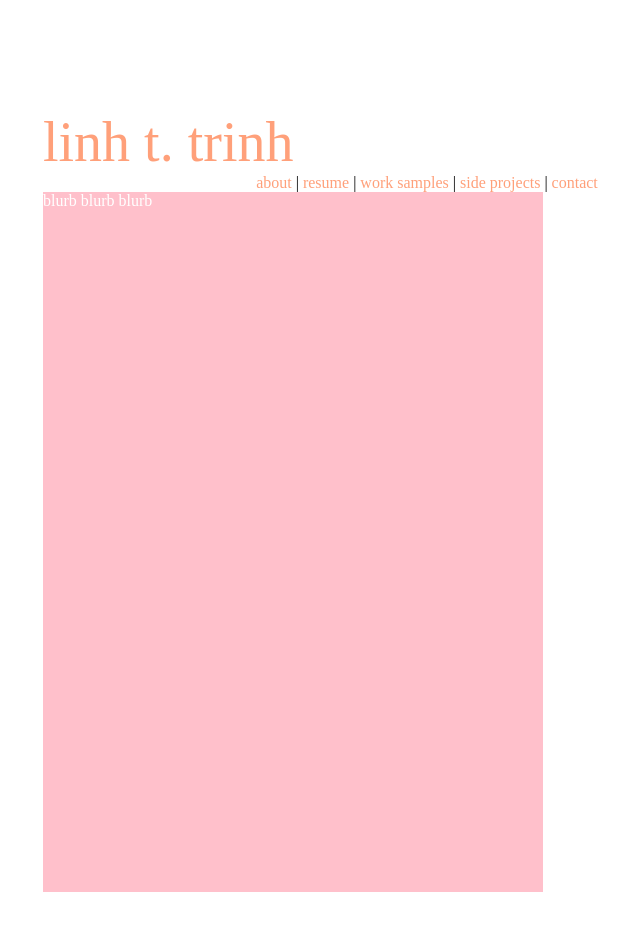
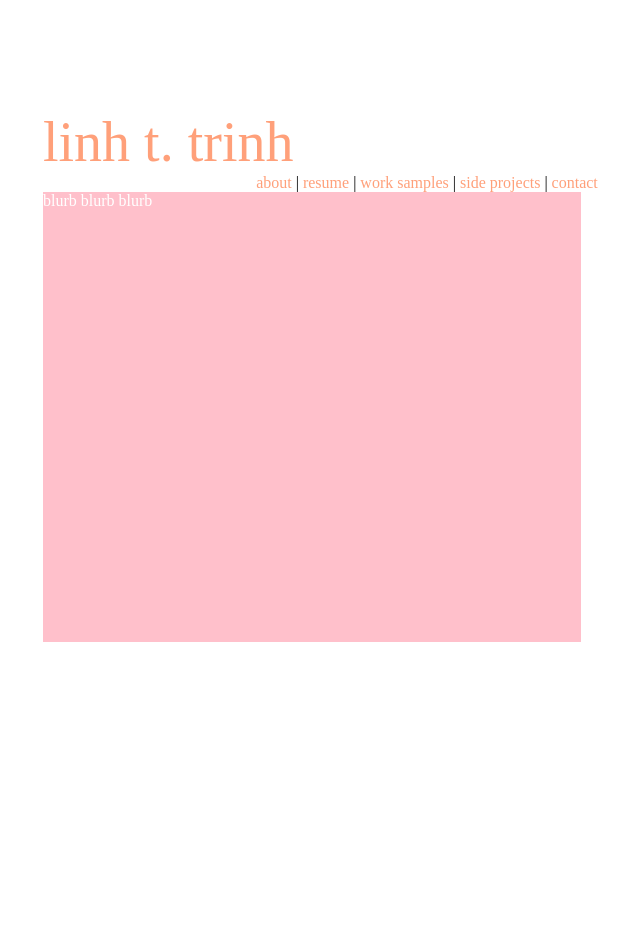
Before and after one commit to lttrinh/lttrinh.github.io, a Jekyll site: the page built from index.html, in a window 1280 px wide. Shown: the whole page, without its empty margins (213-853 px from the left). Built offline with Jekyll 4.4.1, drawn with Linux system fonts in a browser that asks for light colours; after the commit the page ends 900 px from its top, so only the background shows below that.

Commit message:
Update main.css

```diff
--- a/css/main.css
+++ b/css/main.css
@@ -52,8 +52,8 @@ ul {
 }
 
 .content {
-    height: 700px;
-    width: 500px;
+    height: 450px;
+    width: 70%;
     background-color: pink;
     font-family: 'futura';
     font-size: 1em;
```
